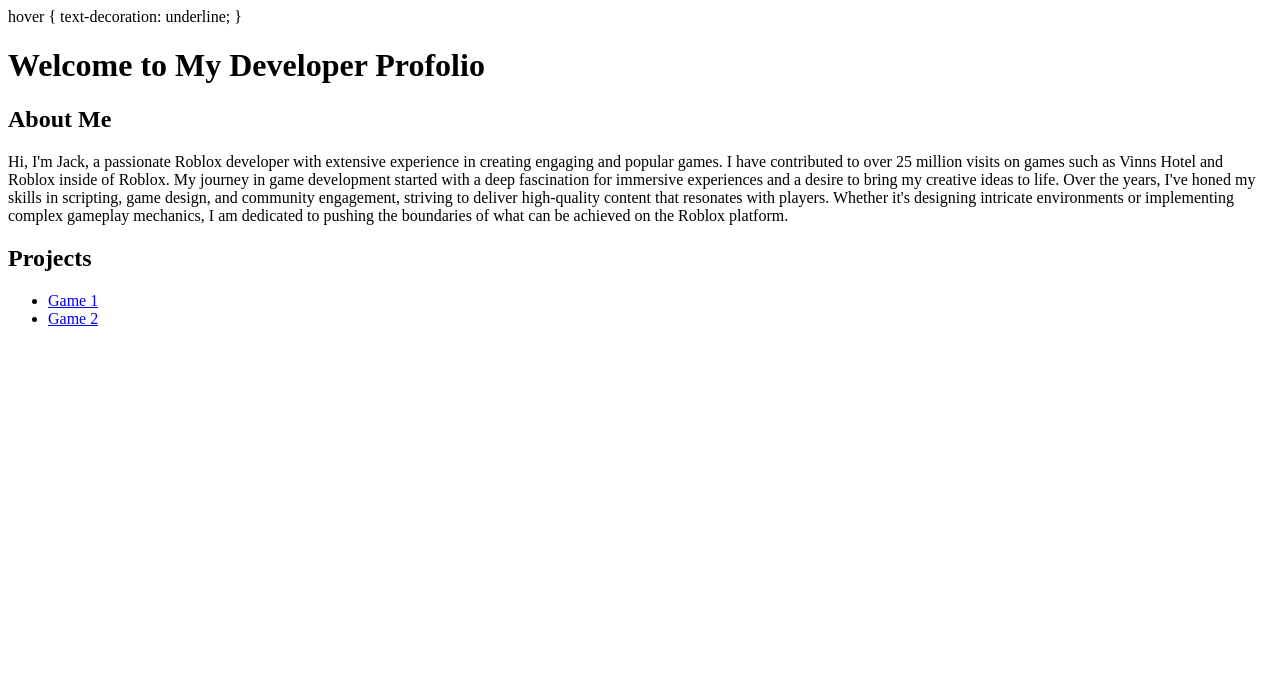
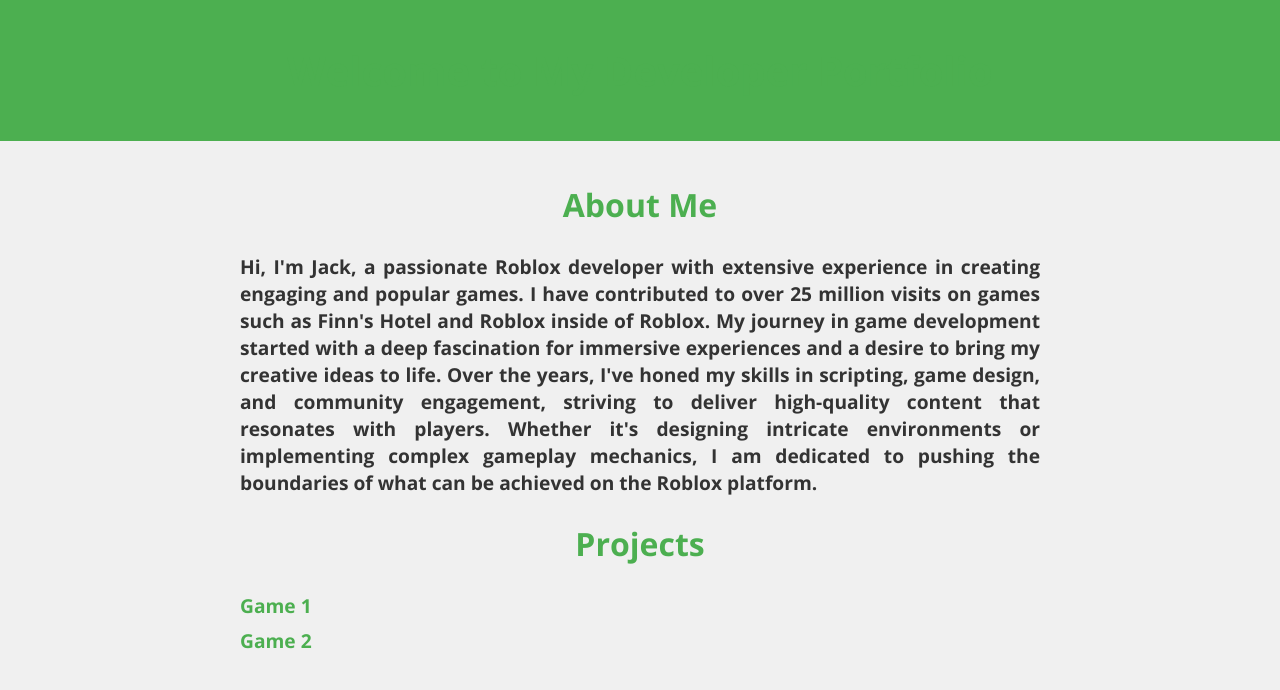
Before and after one commit to riodev0/riodev0.github.io, a plain HTML site: page index.html in a window 1280 px wide. Drawn offline with nearby package versions, Linux system fonts and the light colour scheme.

Commit message:
Update index.html

```diff
--- a/index.html
+++ b/index.html
@@ -1,19 +1,79 @@
-hover {
+<!DOCTYPE html>
+<html lang="en">
+<head>
+    <meta charset="UTF-8">
+    <meta name="viewport" content="width=device-width, initial-scale=1.0">
+    <title>Developer Portfolio</title>
+    <link href="https://fonts.googleapis.com/css2?family=Open+Sans:wght@400;700&display=swap" rel="stylesheet">
+    <style>
+        body {
+            font-family: 'Open Sans', sans-serif;
+            margin: 0;
+            padding: 0;
+            background-color: #f0f0f0;
+            color: #333;
+        }
+        header {
+            background-color: #4CAF50;
+            color: white;
+            padding: 1em;
+            text-align: center;
+        }
+        main {
+            padding: 1em;
+            max-width: 800px;
+            margin: auto;
+        }
+        h1, h2 {
+            color: #4CAF50;
+            font-weight: bold;
+            text-align: center;
+        }
+        h1 {
+            font-size: 2.5em;
+        }
+        h2 {
+            font-size: 2em;
+        }
+        p {
+            font-size: 1.2em;
+            font-weight: bold;
+            text-align: justify;
+        }
+        ul {
+            list-style-type: none;
+            padding: 0;
+        }
+        li {
+            margin: 0.5em 0;
+        }
+        a {
+            text-decoration: none;
+            color: #4CAF50;
+            font-size: 1.2em;
+            font-weight: bold;
+        }
+        a:hover {
             text-decoration: underline;
         }
     </style>
 </head>
 <body>
     <header>
-        <h1>Welcome to My Developer Profolio</h1>
+        <h1>Welcome to My Developer Portfolio</h1>
     </header>
     <main>
         <section>
             <h2>About Me</h2>
-            <p>Hi, I'm Jack, a passionate Roblox developer with extensive experience in creating engaging and popular games. I have contributed to over 25 million visits on games such as Vinns Hotel and Roblox inside of Roblox. My journey in game development started with a deep fascination for immersive experiences and a desire to bring my creative ideas to life. Over the years, I've honed my skills in scripting, game design, and community engagement, striving to deliver high-quality content that resonates with players. Whether it's designing intricate environments or implementing complex gameplay mechanics, I am dedicated to pushing the boundaries of what can be achieved on the Roblox platform.</p>
+            <p>Hi, I'm Jack, a passionate Roblox developer with extensive experience in creating engaging and popular games. I have contributed to over 25 million visits on games such as Finn's Hotel and Roblox inside of Roblox. My journey in game development started with a deep fascination for immersive experiences and a desire to bring my creative ideas to life. Over the years, I've honed my skills in scripting, game design, and community engagement, striving to deliver high-quality content that resonates with players. Whether it's designing intricate environments or implementing complex gameplay mechanics, I am dedicated to pushing the boundaries of what can be achieved on the Roblox platform.</p>
         </section>
         <section>
             <h2>Projects</h2>
             <ul>
                 <li><a href="https://www.roblox.com/games/2593240085/Roblox-Inside-of-Roblox">Game 1</a></li>
-                <li><a href="https://www.roblox.com/games/4766198689/SALE-Hotel-RP-Vinns-Hotels-and-Resorts">Game 2</a>
+                <li><a href="https://www.roblox.com/games/4766198689/SALE-Hotel-RP-Vinns-Hotels-and-Resorts">Game 2</a></li>
+            </ul>
+        </section>
+    </main>
+</body>
+</html>
```
